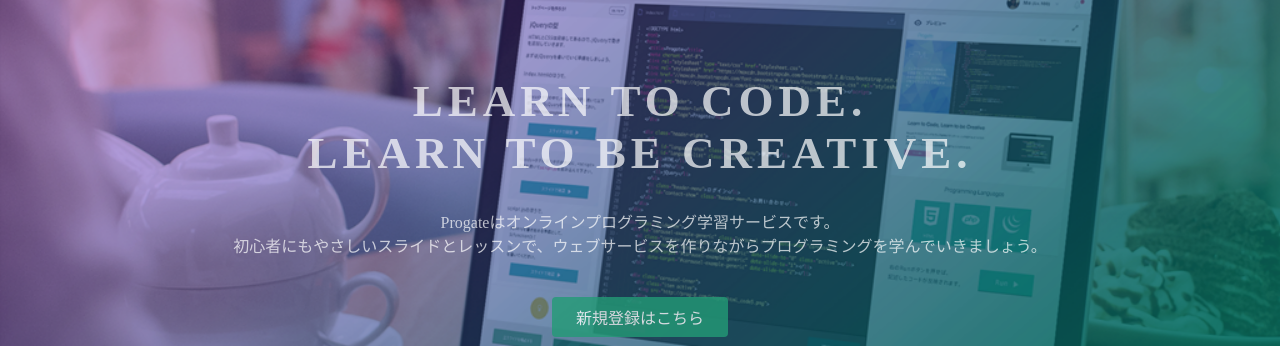
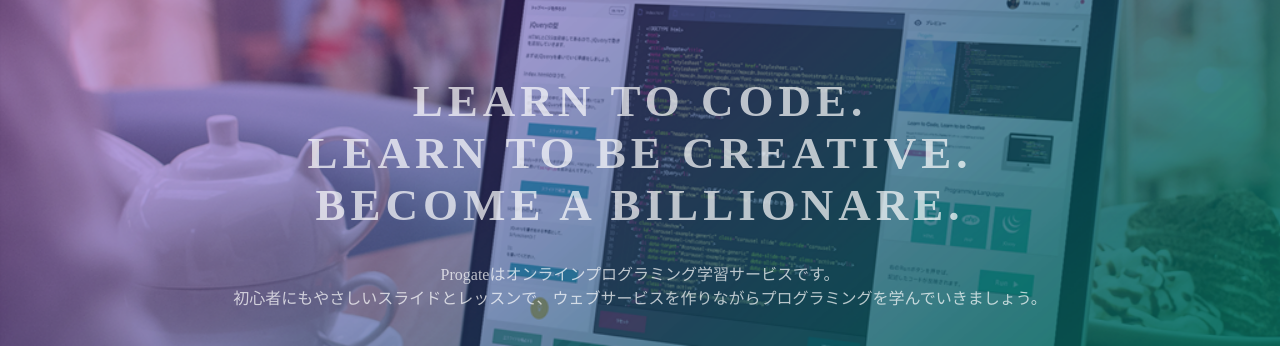
Before and after one commit to motokage/motokage.github.io, a plain HTML site: page index.html in a window 1280 px wide. Shown: the part 135-481 px from the top of the page. Drawn offline with Linux system fonts and the light colour scheme.

Commit message:
Update index.html

```diff
--- a/index.html
+++ b/index.html
@@ -23,7 +23,7 @@
   </header>
   <div class="top-wrapper">
     <div class="container">
-      <h1>LEARN TO CODE.<br>LEARN TO BE CREATIVE.</h1>
+      <h1>LEARN TO CODE.<br>LEARN TO BE CREATIVE.<br>BECOME A BILLIONARE.</h1>
       <p>Progateはオンラインプログラミング学習サービスです。<br>初心者にもやさしいスライドとレッスンで、ウェブサービスを作りながらプログラミングを学んでいきましょう。</p>
       <div class="btn-wrapper">
         <a href="#" class="btn signup">新規登録はこちら</a>
```
